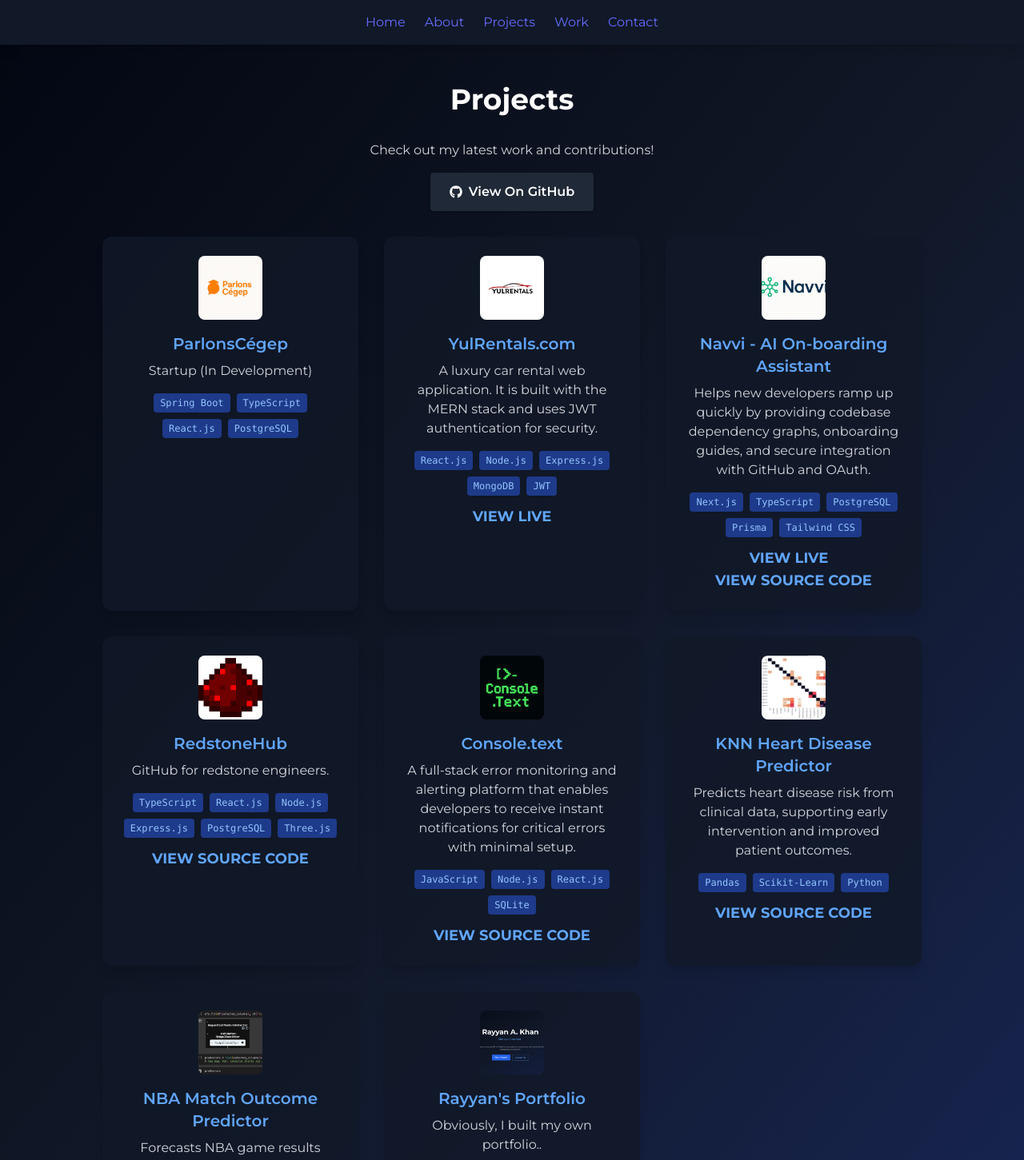
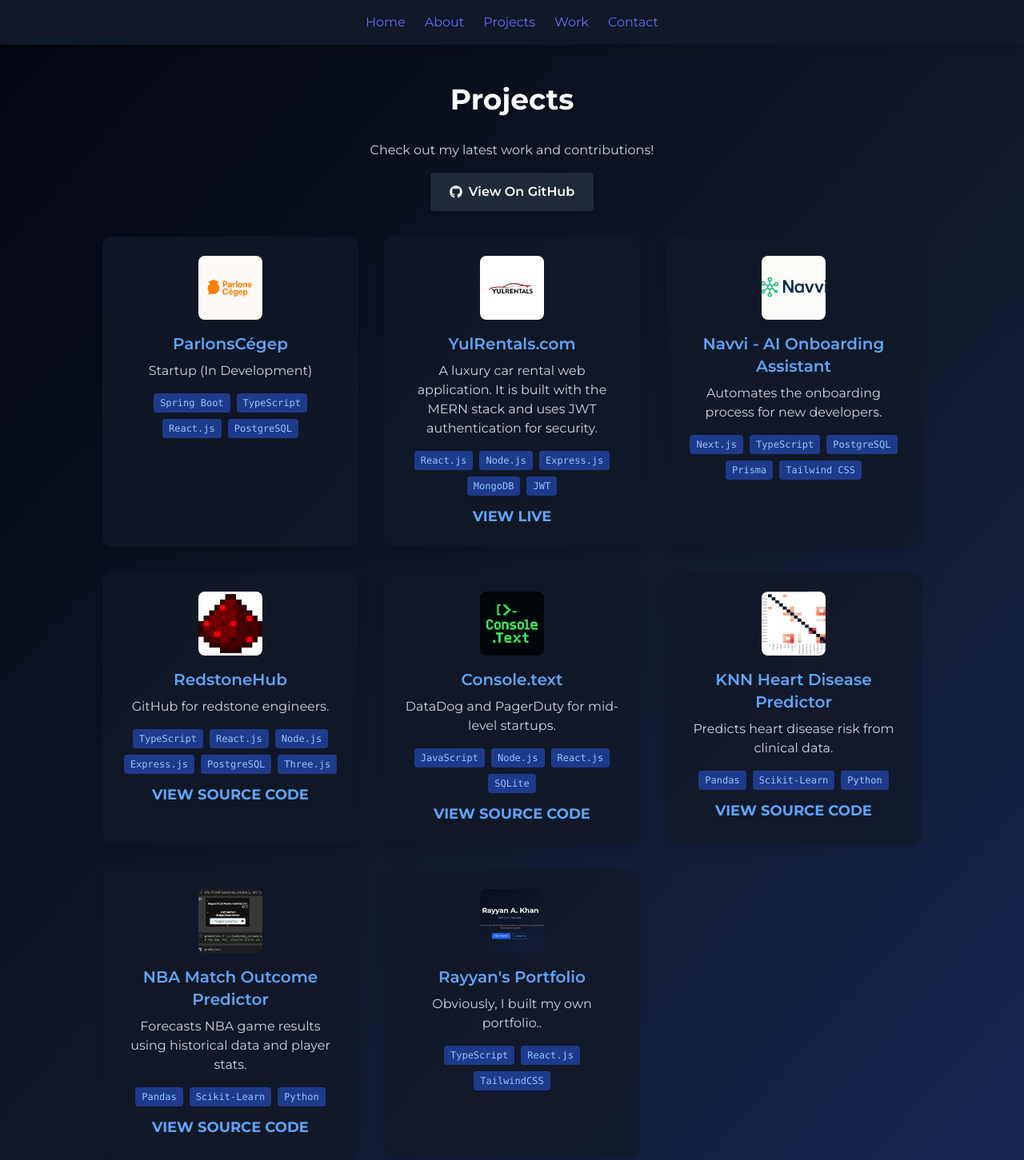
Before and after one commit to rayyankhan47/Rayyan-Khan-Portfolio, a React (Vite) app: page /projects in a window 1280 px wide. Shown: the top 1451 px of the page at 80% size. Built offline with nearby package versions, Linux system fonts and the light colour scheme.

Commit message:
shortened summaries for most projects

```diff
--- a/src/pages/Projects.tsx
+++ b/src/pages/Projects.tsx
@@ -35,9 +35,9 @@
     links: [],
   },
   {
-    title: 'Navvi - AI On-boarding Assistant',
+    title: 'Navvi - AI Onboarding Assistant',
     image: '/navvilogo.png',
-    summary: 'Helps new developers ramp up quickly by providing codebase dependency graphs, onboarding guides, and secure integration with GitHub and OAuth.',
+    summary: 'Automates the onboarding process for new developers.',
     description: 'A platform that analyzes code repositories and generates interactive onboarding guides and personalized learning paths for new developers.',
     tech: ['Next.js', 'TypeScript', 'PostgreSQL', 'Prisma', 'Tailwind CSS'],
     links: [],
@@ -53,7 +53,7 @@
   {
     title: 'Console.text',
     image: '/console-dot-text.png',
-    summary: 'A full-stack error monitoring and alerting platform that enables developers to receive instant notifications for critical errors with minimal setup.',
+    summary: 'DataDog and PagerDuty for mid-level startups.',
     description: 'Lets developers add real-time error alerts and persistent storage to their apps with a single line of code, featuring a custom dashboard and SMS/call notifications.',
     tech: ['JavaScript', 'Node.js', 'React.js', 'SQLite'],
     links: [],
@@ -61,7 +61,7 @@
   {
     title: 'KNN Heart Disease Predictor',
     image: '/heart.png',
-    summary: 'Predicts heart disease risk from clinical data, supporting early intervention and improved patient outcomes.',
+    summary: 'Predicts heart disease risk from clinical data.',
     description: 'A machine learning project that predicts the likelihood of heart disease using real-world clinical data, helping to identify at-risk patients with high accuracy.',
     tech: ['Pandas', 'Scikit-Learn', 'Python'],
     links: [],
@@ -69,7 +69,7 @@
   {
     title: 'NBA Match Outcome Predictor',
     image: '/basketball.png',
-    summary: 'Forecasts NBA game results using historical data and player stats, offering insights into likely match outcomes.',
+    summary: 'Forecasts NBA game results using historical data and player stats.',
     description: 'A data science project that forecasts NBA game results by analyzing historical match data and player statistics to provide insights into likely outcomes.',
     tech: ['Pandas', 'Scikit-Learn', 'Python'],
     links: [],
```
